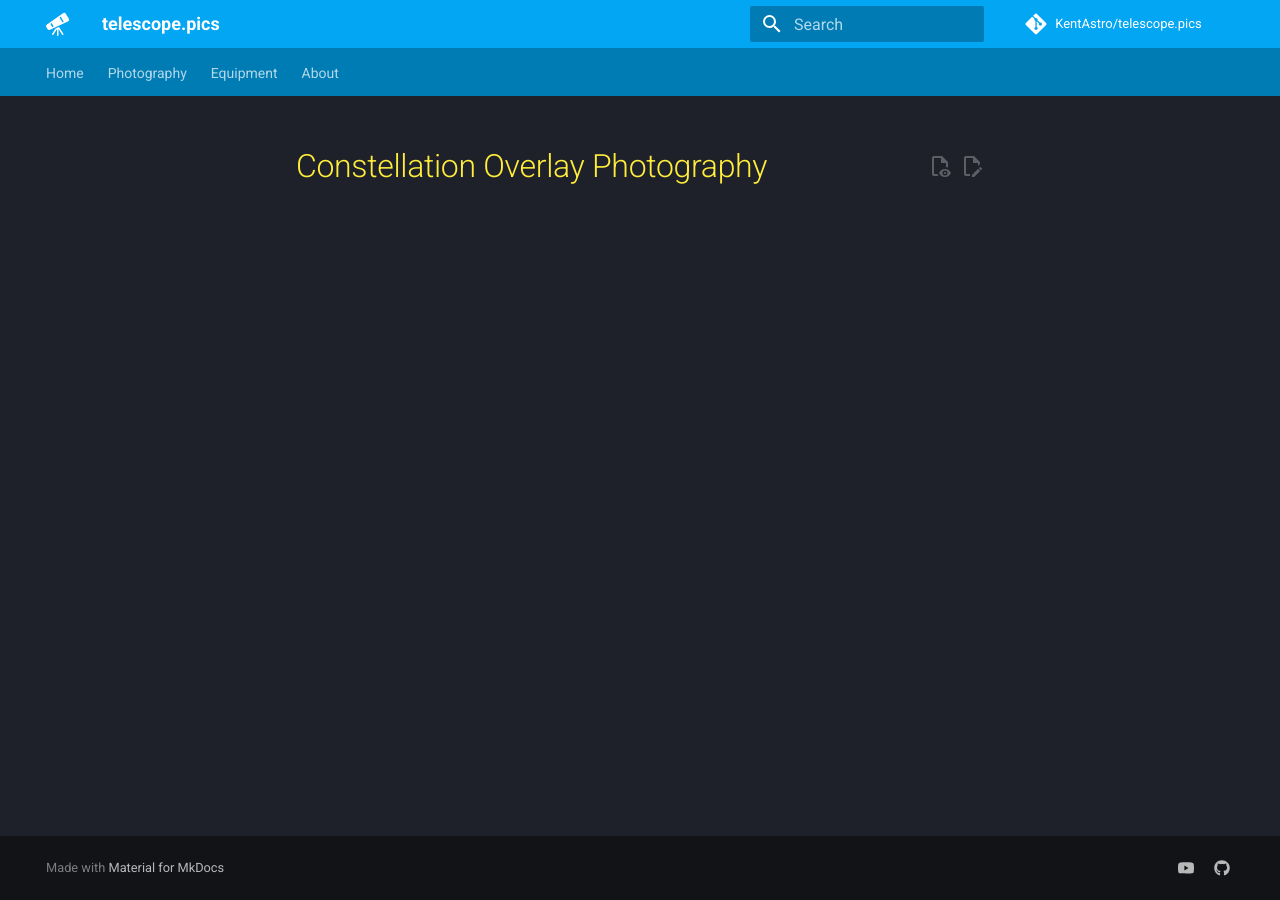
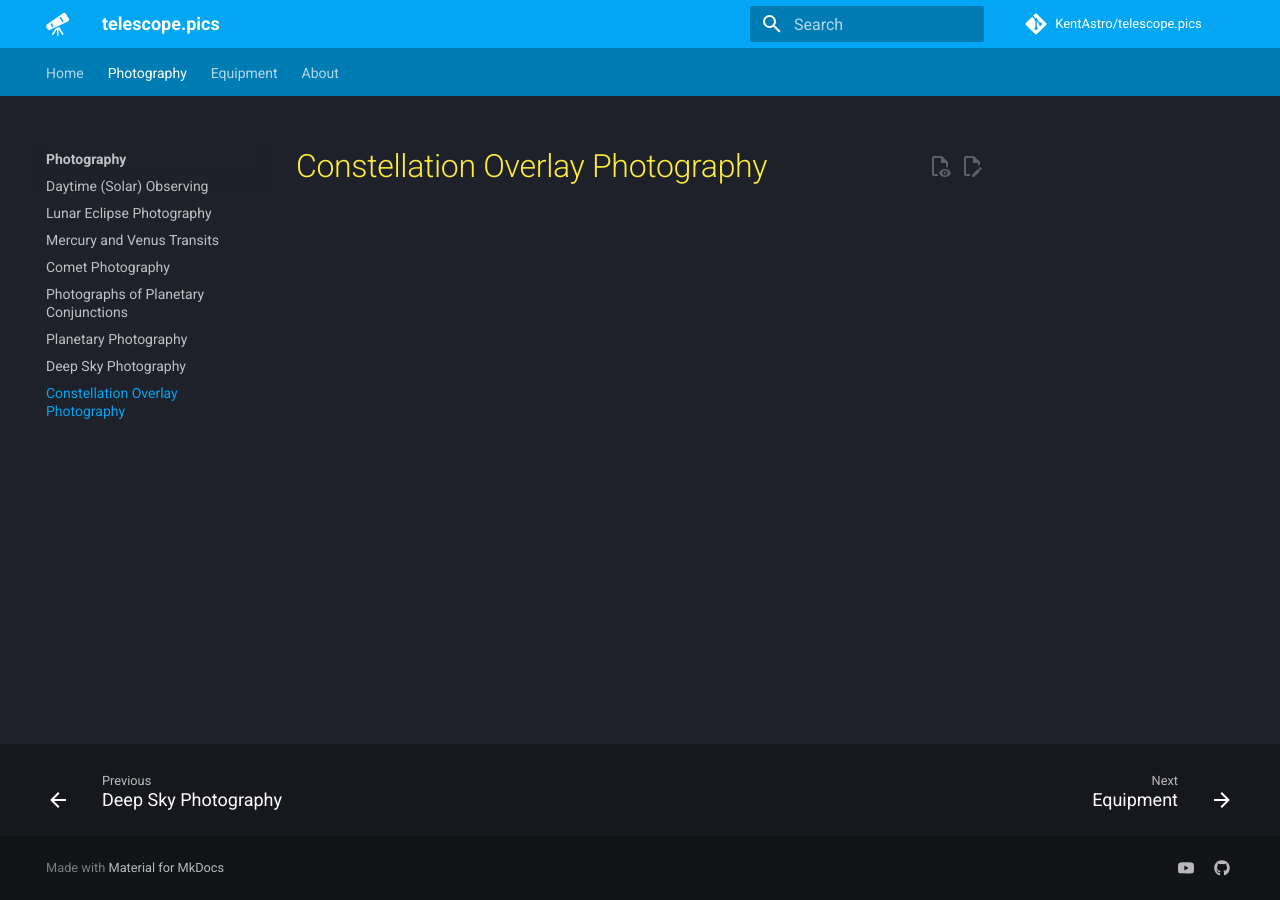
Before and after one commit to KentAstro/telescope.pics, an MkDocs documentation site: the page built from docs/photography/constellationoverlays.md, in a window 1280 px wide. Built offline with MkDocs 1.6.1 and Material for MkDocs 9.7.7, drawn with Linux system fonts in a browser that asks for light colours; plug-ins that fetch from the network failed and are left out; comment, search, counter and statistics services are not loaded.

Commit message:
Update mkdocs.yml

```diff
--- a/mkdocs.yml
+++ b/mkdocs.yml
@@ -15,6 +15,7 @@ nav:
     - photography/planetaryconjunctions.md
     - photography/planetary.md
     - photography/deep-sky.md
+    - photography/constellationoverlays.md
   - Equipment:
     - equipment/index.md
   - About:
```
